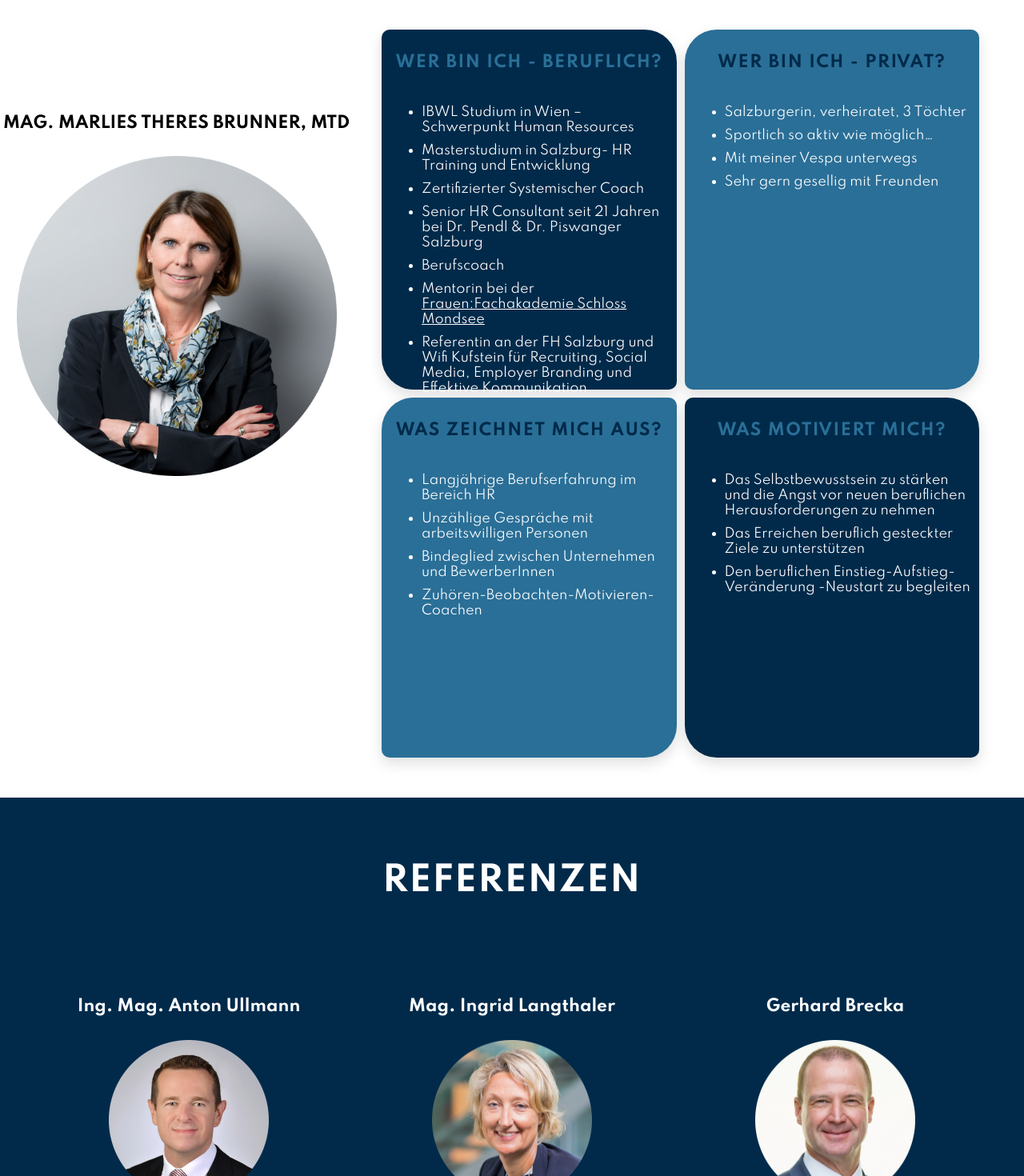
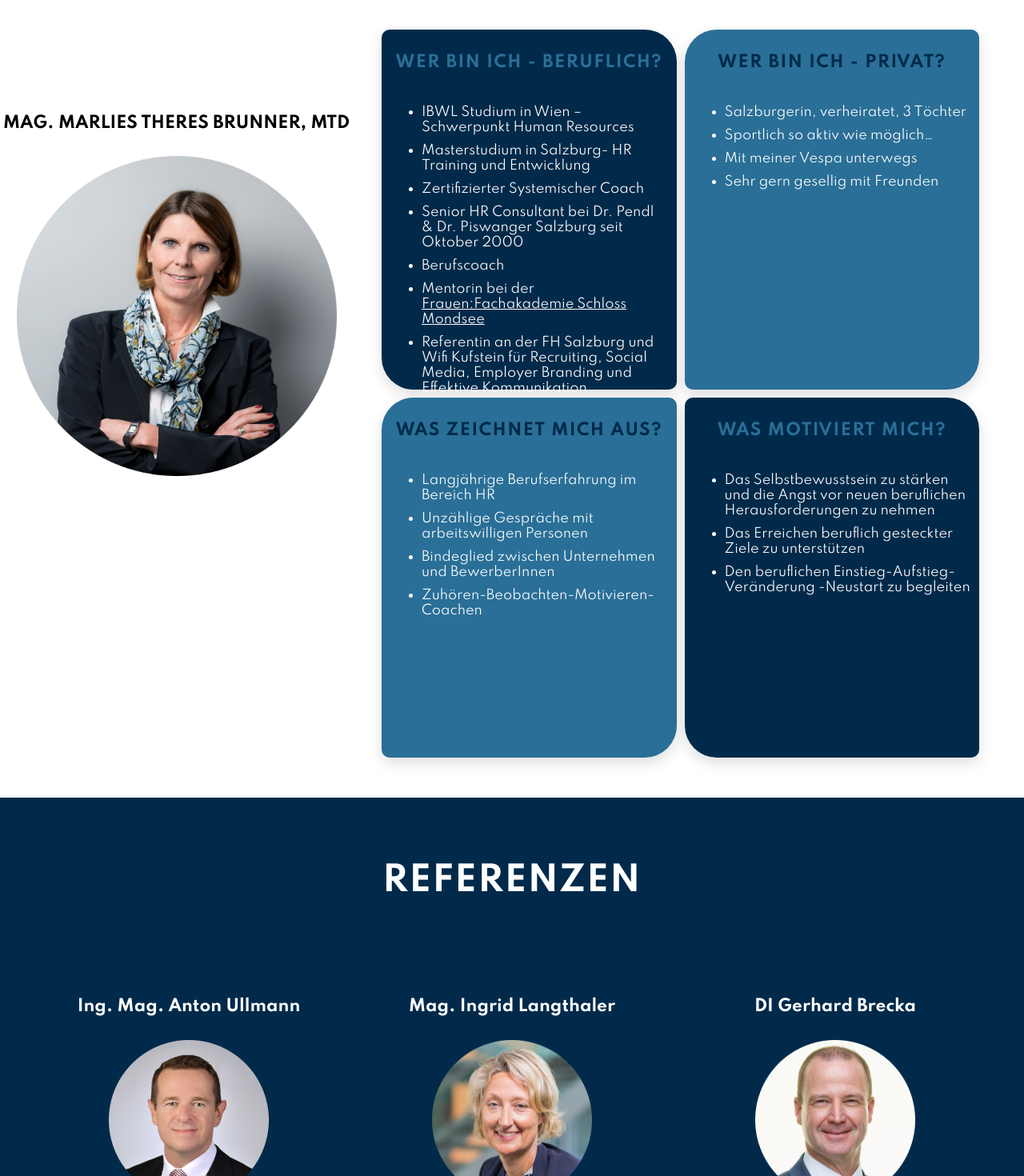
Before and after one commit to anjavojta1993/mtb-website, a Next.js app in the folder mtb/: page /about in a window 1280 px wide. Shown: the part 683-2153 px from the top of the page at 80% size. Built offline with nearby package versions, Linux system fonts and the light colour scheme.

Commit message:
Update about infos

```diff
--- a/mtb/pages/about.js
+++ b/mtb/pages/about.js
@@ -475,8 +475,8 @@ export default function About() {
                 <li>Masterstudium in Salzburg- HR Training und Entwicklung</li>
                 <li>Zertifizierter Systemischer Coach</li>
                 <li>
-                  Senior HR Consultant seit 21 Jahren bei Dr. Pendl & Dr.
-                  Piswanger Salzburg
+                  Senior HR Consultant bei Dr. Pendl & Dr. Piswanger Salzburg
+                  seit Oktober 2000
                 </li>
                 <li>Berufscoach </li>
                 <li>
@@ -575,14 +575,14 @@ export default function About() {
             </div>
           </div>
           <div css={singleTestimonialContainer}>
-            <div css={testimonialHeading}>Gerhard Brecka</div>
+            <div css={testimonialHeading}>DI Gerhard Brecka</div>
             <div css={portraitContainer}>
               {' '}
               <img
                 src="/images/brecka.png"
                 width="200px"
                 height="200px"
-                alt="Portrait von Gerhard Brecka"
+                alt="Portrait von Direktor Gerhard Brecka"
               />
             </div>
             <div css={testimonialPosition}>
```
